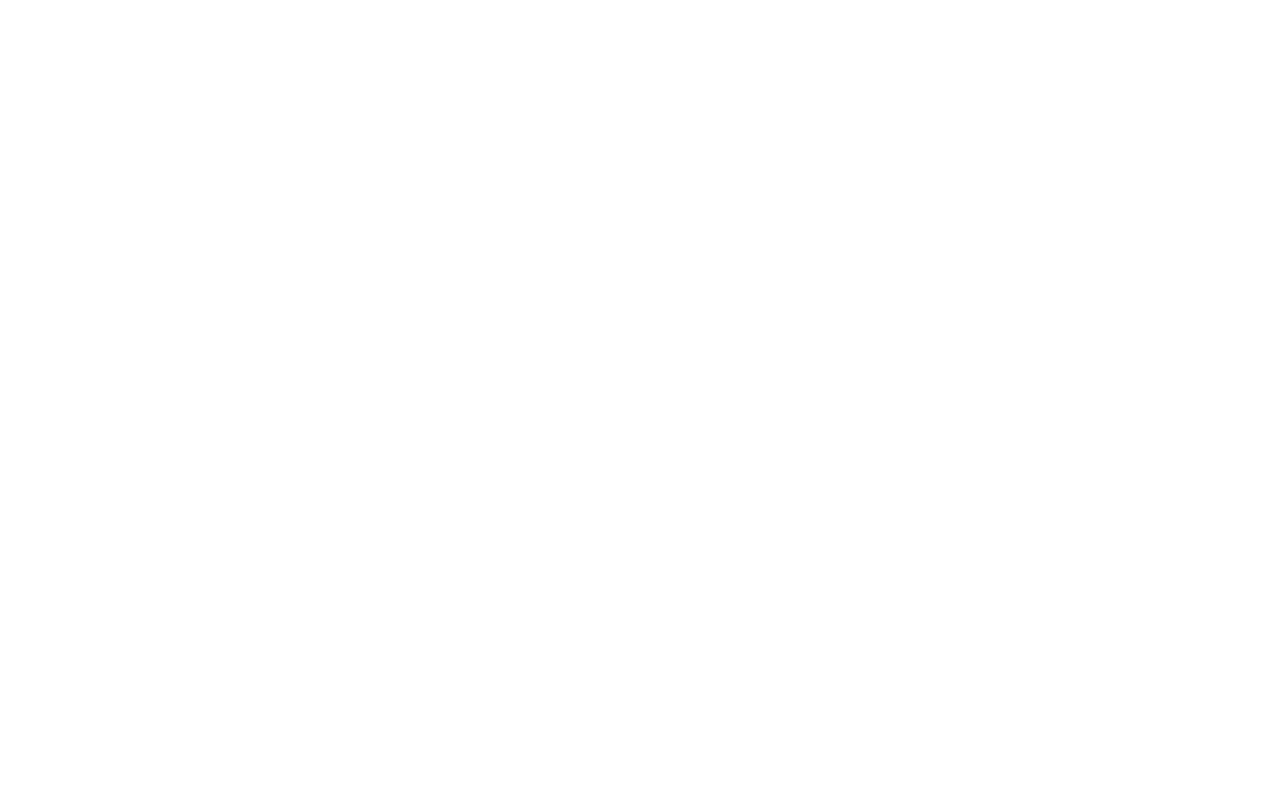
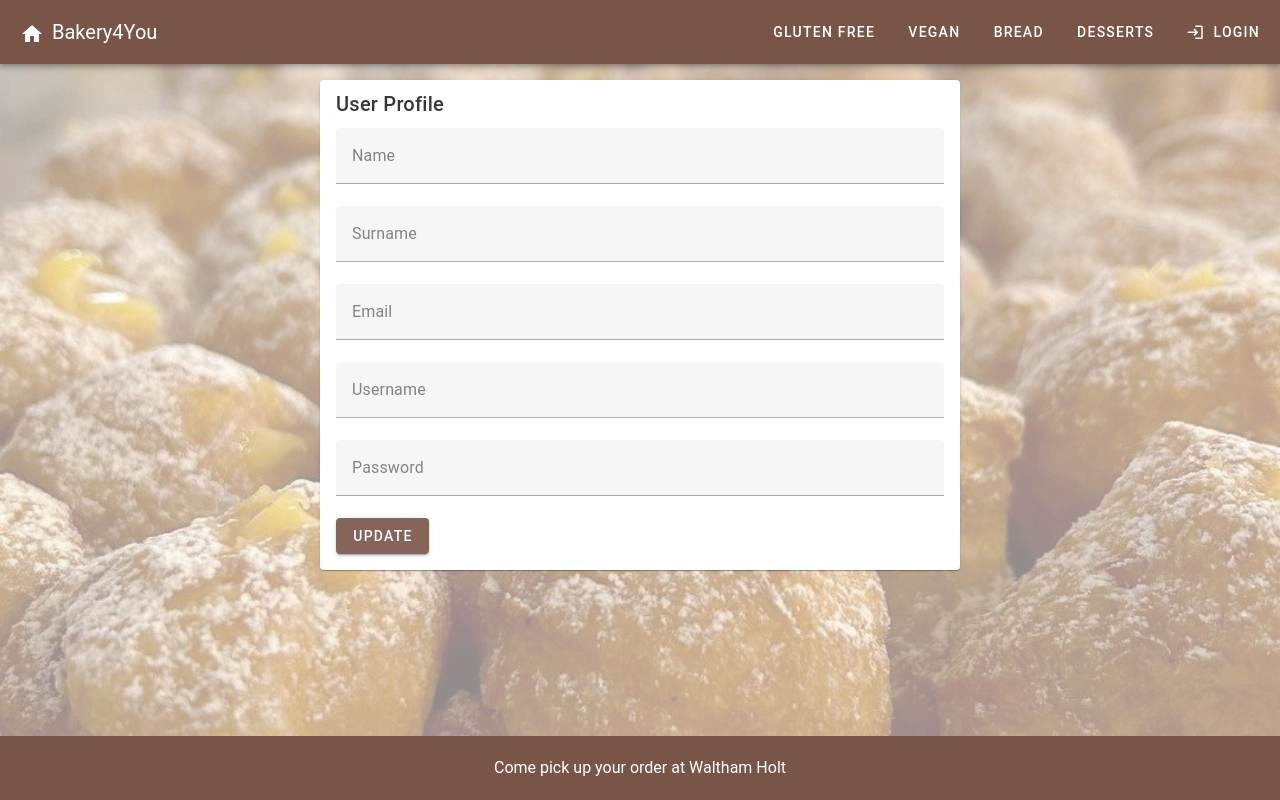
Before and after one commit to NicoNRG2/sw-eng-project, a Vue app in the folder frontend/: page /profile in a window 1280 px wide. Before the commit this address had no page. Built offline with nearby package versions, Linux system fonts and the light colour scheme; no server answers.

Commit message:
feature: add profile page

```diff
--- /dev/null
+++ b/frontend/src/components/Profile.vue
@@ -0,0 +1,114 @@
+<template>
+  <v-row>
+    <v-col>
+      <v-card style="max-width: 50vw; margin: auto;">
+        <v-card-title>
+          <span class="headline">User Profile</span>
+        </v-card-title>
+        <v-card-text>
+          <v-form ref="form" @submit.prevent="updateUser">
+            <v-text-field
+              label="Name"
+              name="name"
+              type="text"
+              v-model="userData.name"
+              required
+            ></v-text-field>
+            <v-text-field
+              label="Surname"
+              name="surname"
+              type="text"
+              v-model="userData.surname"
+              required
+            ></v-text-field>
+            <v-text-field
+              label="Email"
+              name="email"
+              type="text"
+              v-model="userData.email"
+              required
+            ></v-text-field>
+            <v-text-field
+              label="Username"
+              name="username"
+              type="text"
+              v-model="userData.username"
+              required
+            ></v-text-field>
+            <v-text-field
+              label="Password"
+              name="password"
+              type="password"
+              v-model="userData.password"
+              required
+            ></v-text-field>
+            <v-btn color="brown darken-4" dark @click="updateUser">Update</v-btn>
+          </v-form>
+        </v-card-text>
+        <v-snackbar v-model="snackbar" :color="snackbarColor" top>
+          {{ snackbarText }}
+        </v-snackbar>
+      </v-card>
+    </v-col>
+  </v-row>
+</template>
+
+<script>
+import axios from 'axios';
+import { jwtDecode } from 'jwt-decode';
+
+export default {
+  name: 'Profile',
+  data() {
+    return {
+      userData: {},
+      snackbar: false,
+      snackbarText: '',
+      snackbarColor: '',
+    };
+  },
+  created() {
+    const token = localStorage.getItem('token');
+    if (token) {
+      const decodedToken = jwtDecode(token);
+      this.userId = decodedToken.userId;
+    }
+    this.fetchUser(this.userId);
+  },
+  methods: {
+    async fetchUser(userId){
+      try {
+          const response = await axios.get(`https://localhost:3000/api/users/${userId}`);
+          const userData = response.data;
+
+          this.userData = userData;
+
+        } catch (error) {
+          console.error('Error fetching cart or product details:', error);
+      }
+    },
+    async updateUser() {
+      try {
+        await axios.put(`https://localhost:3000/api/users/${this.userData._id}`, {
+          name: this.userData.name,
+          surname: this.userData.surname,
+          email: this.userData.email,
+          username: this.userData.username,
+          password: this.userData.password,
+        });
+
+        this.snackbarText = 'User updated successfully!';
+        this.snackbarColor = 'success';
+        this.snackbar = true;
+
+        this.fetchUser(this.userData._id);
+      } catch (error) {
+        this.snackbarText = 'Error updating user.';
+        this.snackbarColor = 'error';
+        this.snackbar = true;
+        console.error('Error updating user:', error);
+      }
+    },
+  },
+};
+</script>
--- a/frontend/src/router/index.js
+++ b/frontend/src/router/index.js
@@ -5,6 +5,7 @@ import ProductList from '../components/ProductList.vue'
 import Registration from '@/components/Registration.vue';
 import ShoppingCart from '@/components/ShoppingCart.vue'
 import Layout from '../components/Layout.vue';
+import Profile from '@/components/Profile.vue'
 
 const routes = [
   {
@@ -35,6 +36,11 @@ const routes = [
         path: 'shoppingcart',
         name: 'ShoppingCart',
         component: ShoppingCart
+      },
+      {
+        path: 'profile',
+        name: 'Profile',
+        component: Profile
       }
     ]
   }
```
